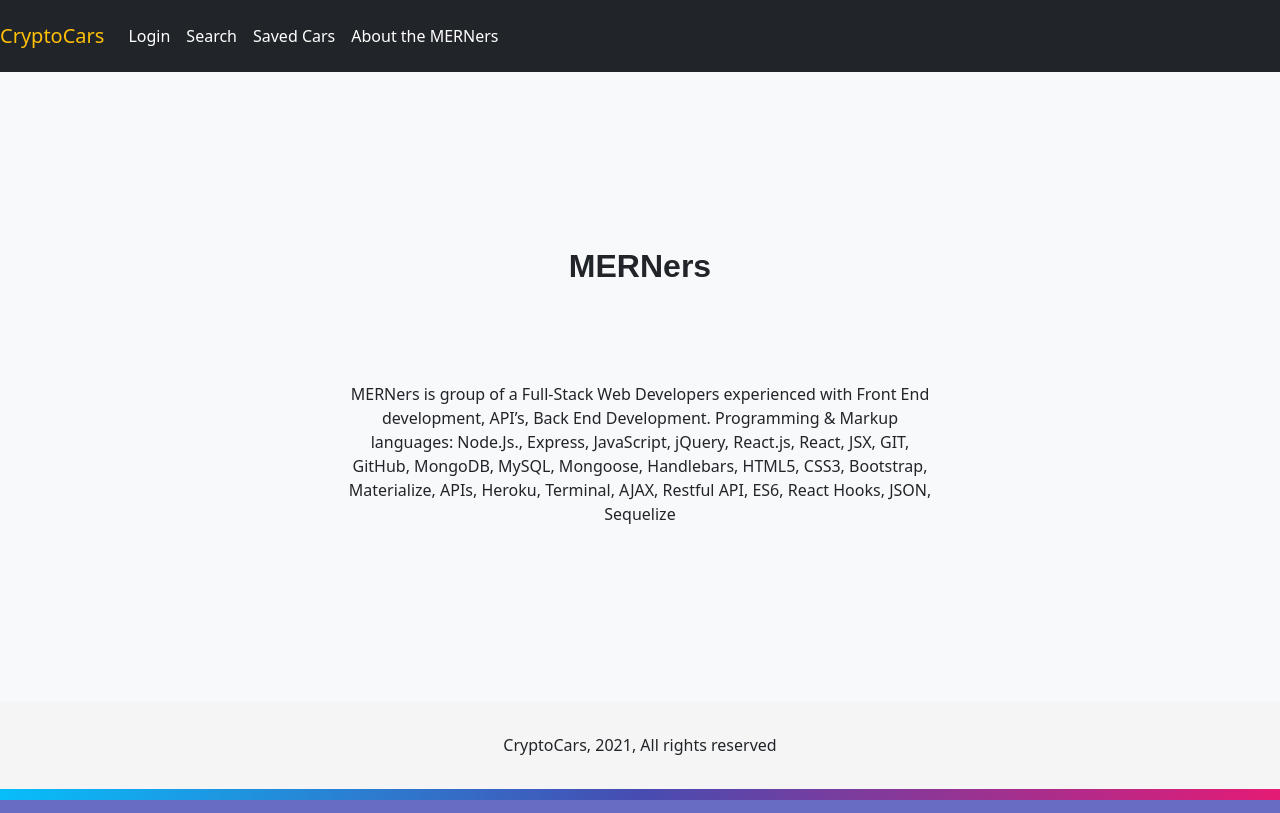
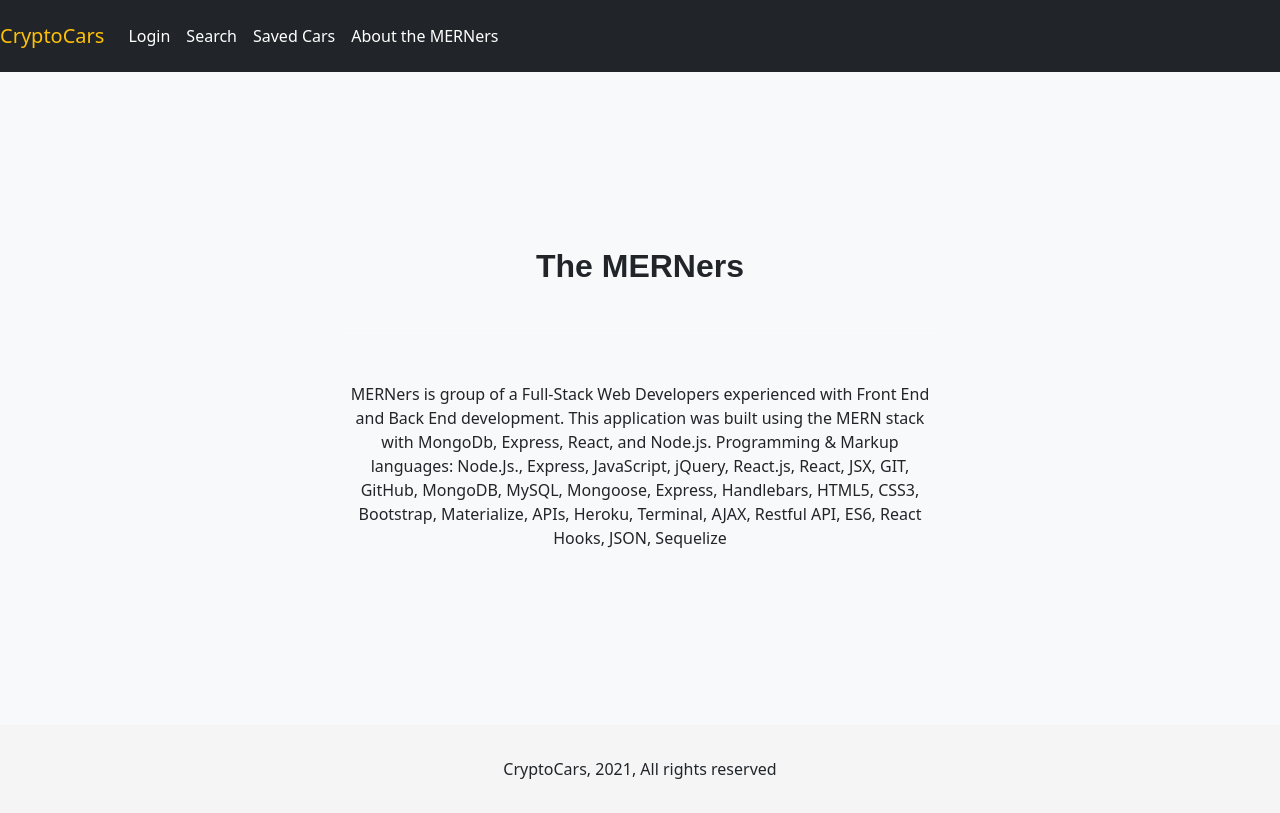
Before and after one commit to TolgaS92/CryptoCars, a React (Create React App) app in the folder client/: page /about in a window 1280 px wide. Built offline with nearby package versions, Linux system fonts and the light colour scheme.

Commit message:
updated about MERNERS section

```diff
--- a/client/src/components/About/index.js
+++ b/client/src/components/About/index.js
@@ -8,9 +8,9 @@
             <div className="container">
                 <div className="row justify-content-center">
                     <div className="col-lg-8 text-center">
-                        <h2 className="text-dark text-center mt-0 about">MERNers</h2>
+                        <h2 className="text-dark text-center mt-0 about">The MERNers</h2>
                         <hr className="divider my-4" color="#408eff" />
-                        <p className="text-dark mb-0">MERNers is group of a Full-Stack Web Developers experienced with Front End development, API’s, Back End Development. Programming & Markup languages: Node.Js., Express, JavaScript, jQuery, React.js, React, JSX, GIT, GitHub, MongoDB, MySQL, Mongoose, Handlebars, HTML5, CSS3, Bootstrap, Materialize, APIs, Heroku, Terminal, AJAX, Restful API, ES6, React Hooks, JSON, Sequelize</p>
+                        <p className="text-dark mb-0">MERNers is group of a Full-Stack Web Developers experienced with Front End and Back End development. This application was built using the MERN stack with MongoDb, Express, React, and Node.js. Programming & Markup languages: Node.Js., Express, JavaScript, jQuery, React.js, React, JSX, GIT, GitHub, MongoDB, MySQL, Mongoose, Express, Handlebars, HTML5, CSS3, Bootstrap, Materialize, APIs, Heroku, Terminal, AJAX, Restful API, ES6, React Hooks, JSON, Sequelize</p>
                     </div>
                 </div>
             </div>
```
